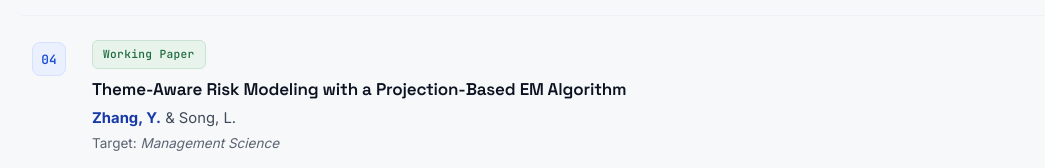
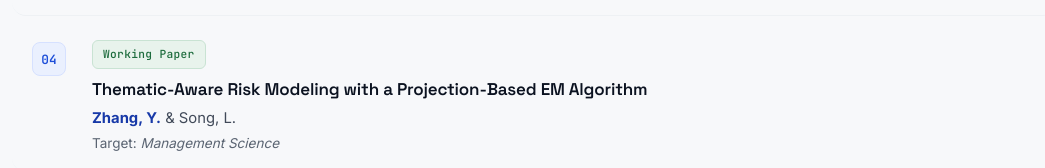
Before and after one commit to Yuhui1121/Yuhui1121.github.io, a plain HTML site: page index.html in a window 1280 px wide. Shown: the part 1544-1712 px from the top of the page, without its empty margins (106-1151 px from the left). Drawn offline with Linux system fonts and the light colour scheme.

Commit message:
Fix typo in working paper title: Theme-Aware -> Thematic-Aware
Co-Authored-By: Claude Opus 5 (1M context) <noreply@anthropic.com>
Claude-Session: https://claude.ai/code/session_01UzfKNMLMSENjPrfWz42Vh4

```diff
--- a/index.html
+++ b/index.html
@@ -723,7 +723,7 @@
             <div class="pub-num">04</div>
             <div class="pub-body">
               <div class="pub-meta"><span class="tag tag-prog">Working Paper</span></div>
-              <h3 class="pub-title">Theme-Aware Risk Modeling with a Projection-Based EM Algorithm</h3>
+              <h3 class="pub-title">Thematic-Aware Risk Modeling with a Projection-Based EM Algorithm</h3>
               <p class="pub-authors"><b>Zhang, Y.</b> &amp; Song, L.</p>
               <p class="pub-venue">Target: <em>Management Science</em></p>
             </div>
```
